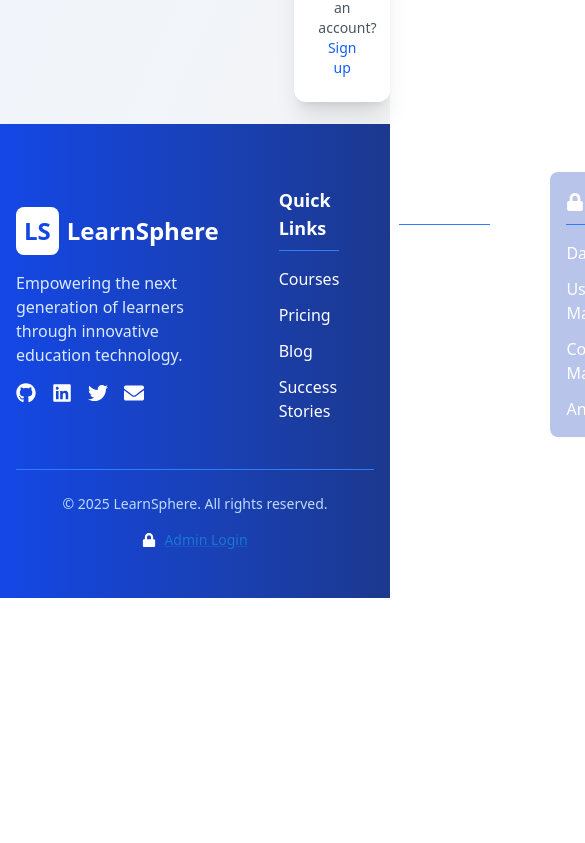
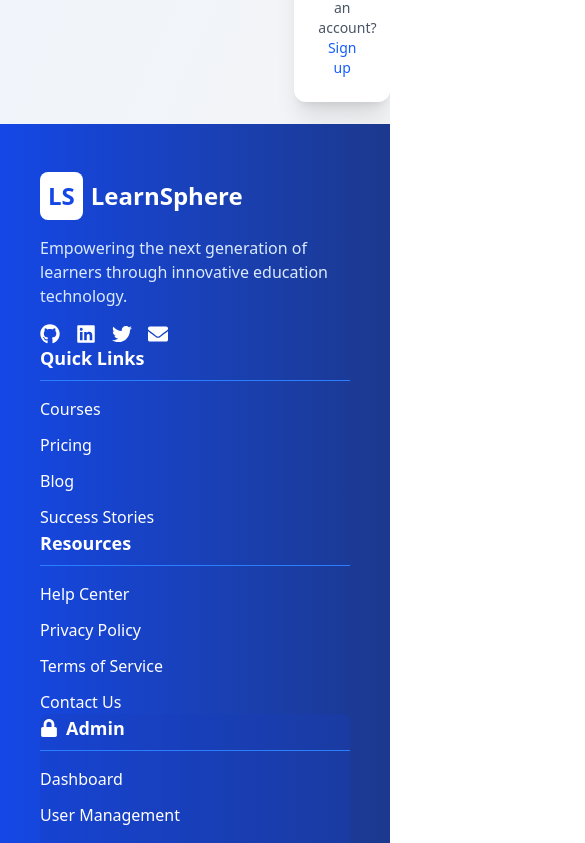
Before and after one commit to GaneshturateSDE/LearnSphere-front-end, a React (Vite) app: page /login in a window 390 px wide. Shown: the part 780-1623 px from the top of the page, 585 px wide, since content can reach past the window. Before the commit the page ends 1378 px from the top, so only its background shows below. Built offline with nearby package versions, Linux system fonts and the light colour scheme; no server answers.

Commit message:
adjusted width

```diff
--- a/src/components/Footer.jsx
+++ b/src/components/Footer.jsx
@@ -7,10 +7,10 @@ const Footer = () => {
   const isAdmin = true;
 
   return (
-    <footer className="bg-gradient-to-r from-blue-700 to-blue-900 text-white py-12 px-4">
-      <div className="max-w-7xl mx-auto">
+    <footer className="bg-gradient-to-r from-blue-700 to-blue-900 text-white py-12 px-10">
+      <div className="max-w-full mx-auto">
         {/* Main Footer Content */}
-        <div className="flex items-center justify-between gap-15 mb-8">
+        <div className=" sm:flex  justify-between items-center md:items-center md:justify-beween  gap-5 md:gap-15 md:mb-8">
           {/* Brand Info */}
           <div className="space-y-4">
             <h3 className="text-2xl font-bold flex items-center">
@@ -60,7 +60,7 @@ const Footer = () => {
 
           {/* Admin Section - Conditionally rendered */}
           {isAdmin && (
-            <div className="bg-blue-800/30 p-4 rounded-lg">
+            <div className="bg-blue-800/30 md:p-4 rounded-lg">
               <h4 className="text-lg font-semibold mb-4 border-b border-blue-500 pb-2 flex items-center">
                 <FaLock className="mr-2" /> Admin
               </h4>
```
